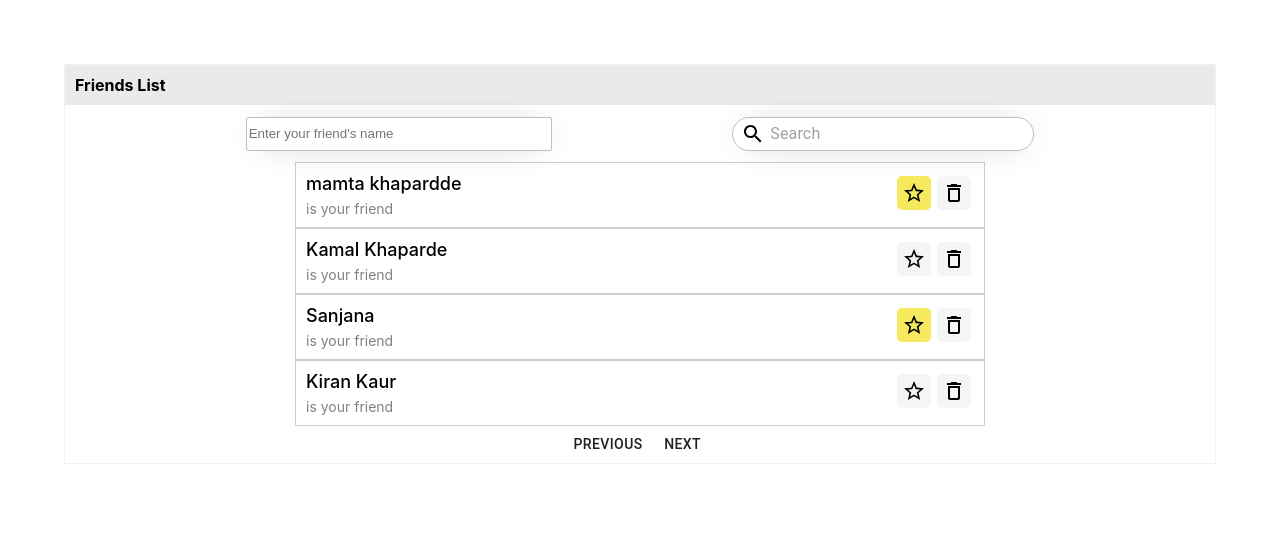
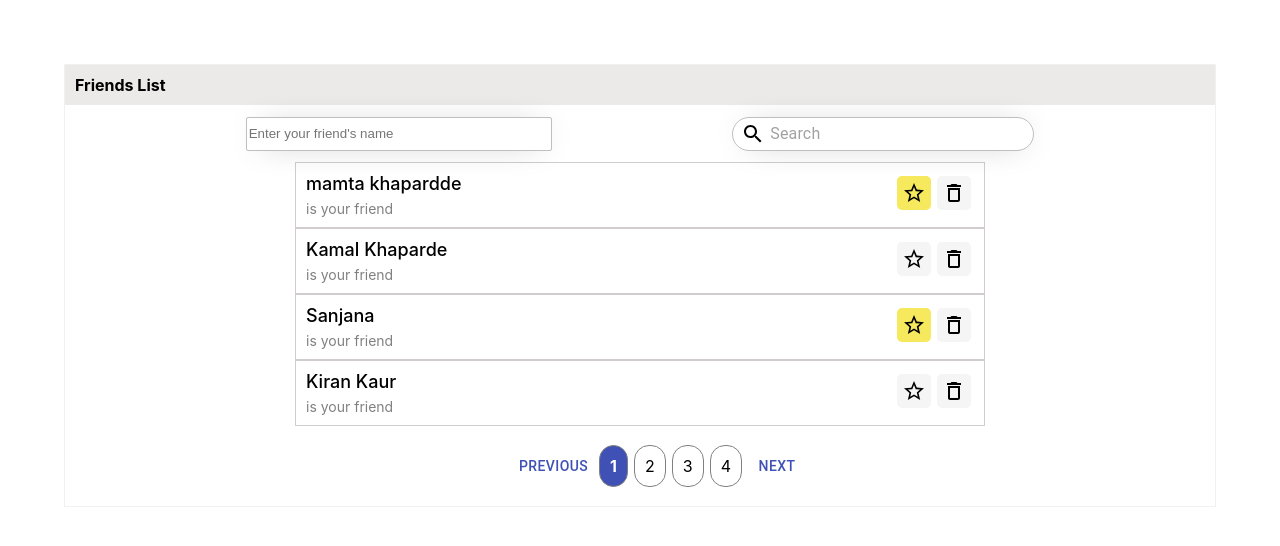
Before and after one commit to jyotsana-khaparde/friendList-frontend, a React (Create React App) app: page / in a window 1280 px wide. Shown: the top 546 px of the page. Built offline with nearby package versions, Linux system fonts and the light colour scheme; data requests are answered from the project's data file.

Commit message:
updated pagimation UI

```diff
--- a/db.json
+++ b/db.json
@@ -49,6 +49,21 @@
       "id": "69c09e2a-1c50-49c3-9350-f2fc5f19f3b0",
       "name": "saurbh singh",
       "isFavorite": false
+    },
+    {
+      "id": "8c9e1ba1-a175-4ac3-a2b8-d294f11cf328",
+      "name": "shweta vocjare",
+      "isFavorite": false
+    },
+    {
+      "id": "8cc27664-5f15-4a5d-a0ef-98fb14f040e3",
+      "name": "manisha sinha",
+      "isFavorite": false
+    },
+    {
+      "id": "ae776e1e-ca23-4764-9e12-7ef605e2783f",
+      "name": "yasmin bano",
+      "isFavorite": false
     }
   ]
 }
--- a/src/components/listPage.js
+++ b/src/components/listPage.js
@@ -72,11 +72,14 @@ class ListPage extends Component {
                     </div>
                     )) : <div>No Friends found !</div>
                 }
-                <Pagination
-                    showPerPage={showPerPage}
-                    onPaginationChange={this.onPaginationChange}
-                    totalListLength={friendList.length}
-                />
+                {
+                    friendList && friendList.length > 0 &&
+                    <Pagination
+                        showPerPage={showPerPage}
+                        onPaginationChange={this.onPaginationChange}
+                        totalListLength={friendList.length}
+                    />
+                }
             </>
         )
     }
--- a/src/components/pagination.js
+++ b/src/components/pagination.js
@@ -1,9 +1,11 @@
 import React, {useState, useEffect} from 'react';
 import { Button } from '@material-ui/core';
-
+import { withStyles } from '@material-ui/core';
+import styles from './styles';
 
 const Pagination = (props) => {
     console.log('props showPerPage----', props)
+    const { classes } = props;
     const [counter, setCounter] = useState(1);
 
     useEffect(() => {
@@ -25,15 +27,33 @@ const Pagination = (props) => {
     }
 
     return (
-        <div>
-            <Button onClick={() => handleButtonClick('prev')}>
-                Previous
-            </Button>
-            <Button onClick={() => handleButtonClick('next')}>
-                Next
-            </Button>
-        </div>
+        <>
+            <ul className={classes.paginationContainer}>
+                <li>
+                    <Button color='primary' onClick={() => handleButtonClick('prev')}>
+                        Previous
+                    </Button>
+                </li>
+                {
+                    new Array(Math.ceil(props.totalListLength / props.showPerPage)).fill("").map((element, index) => (
+                        <li
+                            className={index + 1 === counter ? classes.activePageNumber : classes.pageNumber}
+                            onClick={() => setCounter(index + 1)}
+                        >
+                            <span>
+                                {index + 1}
+                            </span>
+                        </li>
+                    ))
+                }
+                <li>
+                    <Button color='primary' onClick={() => handleButtonClick('next')}>
+                        Next
+                    </Button>
+                </li>
+            </ul>
+        </>
     )
 }
 
-export default Pagination;
+export default withStyles(styles)(Pagination);
--- a/src/components/styles.js
+++ b/src/components/styles.js
@@ -77,6 +77,27 @@ const styles = () => ({
     info: {
         fontSize: 14,
         color: 'gray'
+    },
+    paginationContainer: {
+        listStyle: 'none',
+        display: 'flex',
+        alignItems: 'center',
+        justifyContent: 'center'
+    },
+    pageNumber: {
+        border: '1px solid grey',
+        padding: 10,
+        borderRadius: 15,
+        margin: 3
+    },
+    activePageNumber: {
+        border: '1px solid grey',
+        padding: 10,
+        borderRadius: 15,
+        margin: 3,
+        background: '#3f51b5',
+        color: 'white',
+        fontWeight: 'bold',
     }
 })
 
```
Also changed, not shown: 1 other file (tests, documents, lock files or other folders).
